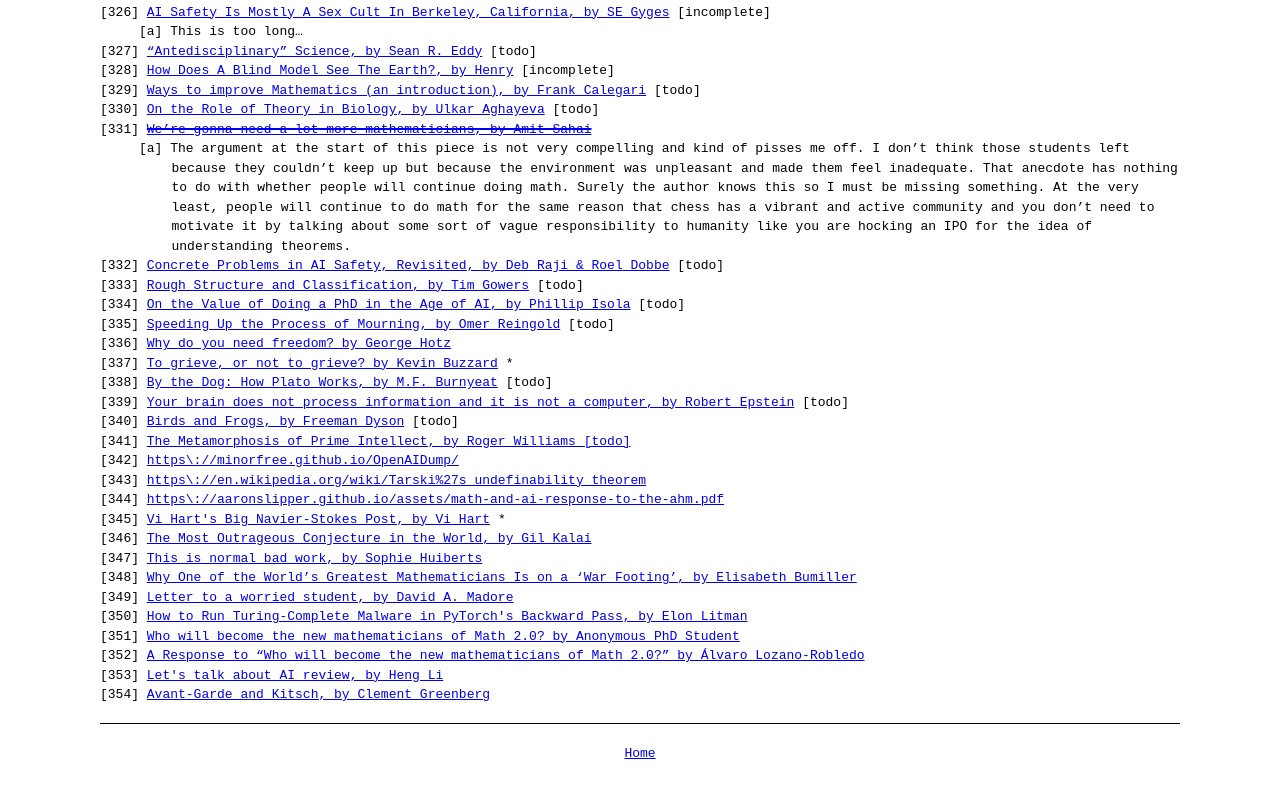
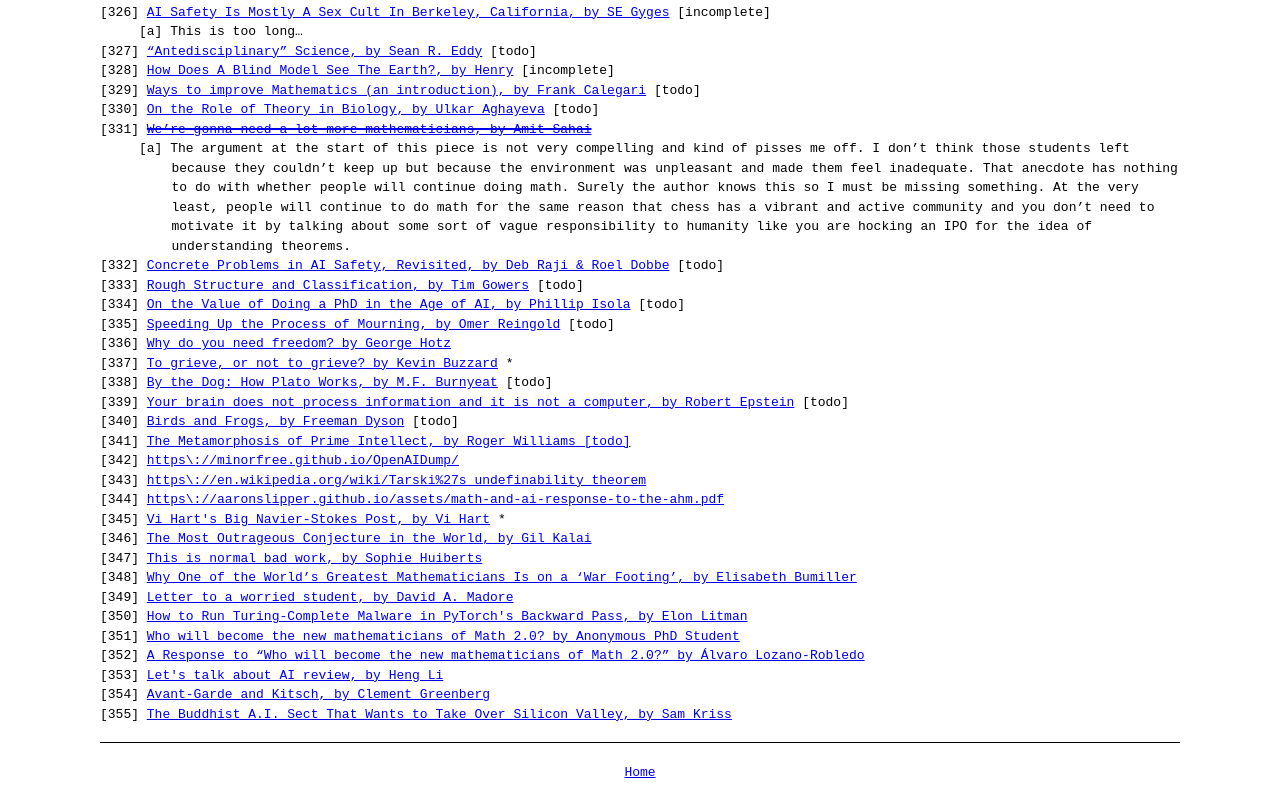
Before and after one commit to adil-soubki/soubkia.github.io, a plain HTML site: page posts/readings.html in a window 1280 px wide. Shown: the part 9142-9941 px from the top of the page. Drawn offline with Linux system fonts and the light colour scheme.

Commit message:
sync posts

```diff
--- a/posts/readings.html
+++ b/posts/readings.html
@@ -622,6 +622,7 @@
         <li>[352] <a href="https://proofsandprompts.com/2026/10/23/a-response-to-who-will-become-the-new-mathematicians-of-math-2-0/">A Response to “Who will become the new mathematicians of Math 2.0?” by Álvaro Lozano-Robledo</a></li>
         <li>[353] <a href="https://lh3.github.io/2026/10/27/lets-talk-about-ai-review">Let's talk about AI review, by Heng Li</a></li>
         <li>[354] <a href="https://cpb-us-e2.wpmucdn.com/sites.uci.edu/dist/d/1838/files/2015/01/Greenberg-Clement-Avant-Garde-and-Kitsch-copy.pdf">Avant-Garde and Kitsch, by Clement Greenberg</a></li>
+        <li>[355] <a href="https://archive.is/ssclQ">The Buddhist A.I. Sect That Wants to Take Over Silicon Valley, by Sam Kriss</a></li>
       </ul>
     </tt>
     <br>
```
